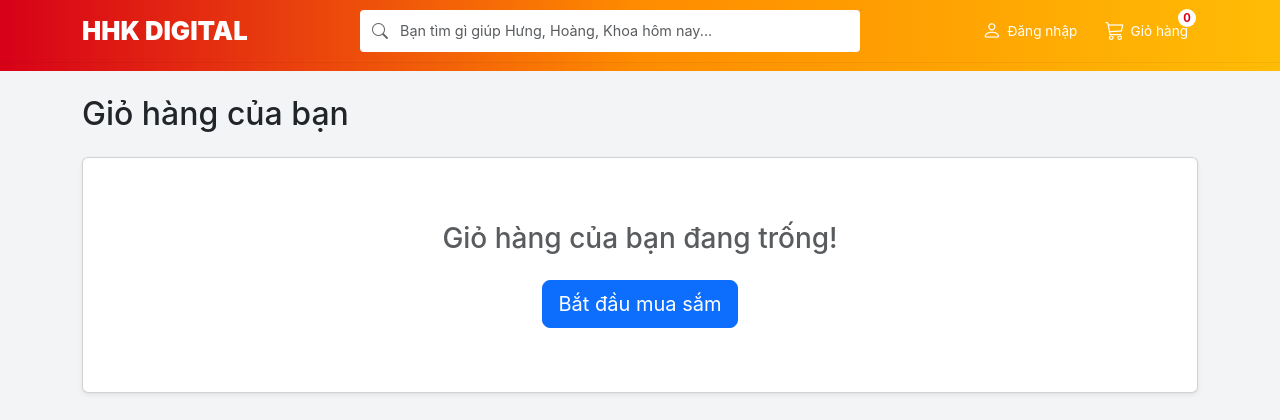
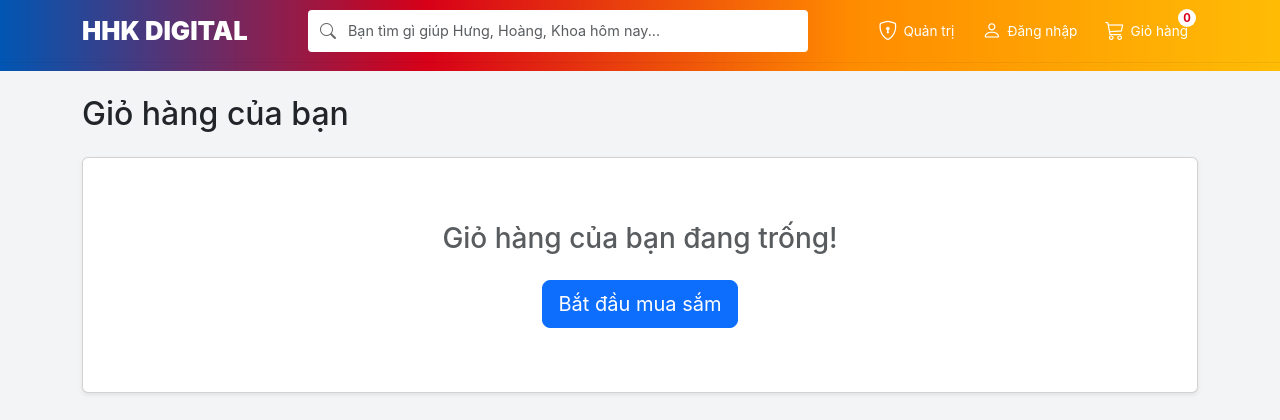
Before and after one commit to VietHoang-88/hhk_digital, a Django app: page /cart/ in a window 1280 px wide. Shown: the top 420 px of the page. Run offline with Django 5.2, Linux system fonts and the light colour scheme; data that the repository does not hold is empty.

Commit message:
Update Header: Mix Blue into the existing Red-Orange-Yellow gradient

```diff
--- a/shop/templates/shop/base.html
+++ b/shop/templates/shop/base.html
@@ -18,7 +18,7 @@
 
         /* Header Top */
         .header-main {
-            background: linear-gradient(to right, var(--cellphones-red), #ff8c00, var(--tgdd-yellow));
+            background: linear-gradient(to right, #0056b3, var(--cellphones-red), #ff8c00, var(--tgdd-yellow));
             padding: 10px 0;
             border-bottom: 1px solid rgba(0,0,0,0.05);
         }
@@ -45,7 +45,7 @@
 
         /* Sub Navigation */
         .header-nav {
-            background: linear-gradient(to right, var(--cellphones-red), #ff8c00, var(--tgdd-yellow));
+            background: linear-gradient(to right, #0056b3, var(--cellphones-red), #ff8c00, var(--tgdd-yellow));
             padding-bottom: 8px;
         }
         .nav-categories { display: flex; justify-content: space-between; list-style: none; margin: 0; padding: 0; overflow-x: auto; white-space: nowrap; }
@@ -100,7 +100,7 @@
                             </a>
                             <ul class="dropdown-menu dropdown-menu-end shadow border-0 mt-2">
                                 {% if user.is_staff %}
-                                    <li><a class="dropdown-item fw-bold text-primary" href="/admin"><i class="bi bi-shield-lock me-2"></i>Quản trị</a></li>
+                                    <li><a class="dropdown-item fw-bold text-primary" href="/admin" target="_blank"><i class="bi bi-shield-lock me-2"></i>Quản trị hệ thống</a></li>
                                     <li><hr class="dropdown-divider"></li>
                                 {% endif %}
                                 <li><a class="dropdown-item" href="#"><i class="bi bi-person me-2"></i>Tài khoản</a></li>
@@ -108,6 +108,10 @@
                             </ul>
                         </div>
                     {% else %}
+                        <a href="/admin" class="header-action me-2" target="_blank">
+                            <i class="bi bi-shield-lock"></i>
+                            <span>Quản trị</span>
+                        </a>
                         <a href="{% url 'shop:login' %}" class="header-action me-2">
                             <i class="bi bi-person"></i>
                             <span>Đăng nhập</span>
```
